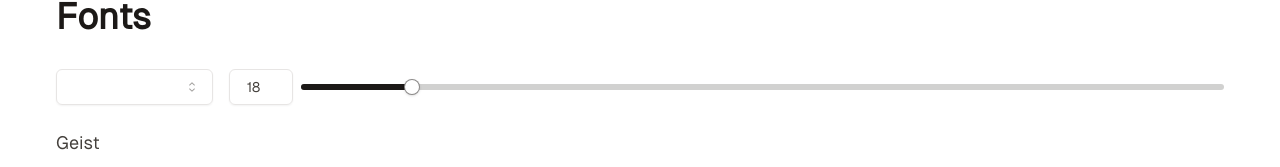
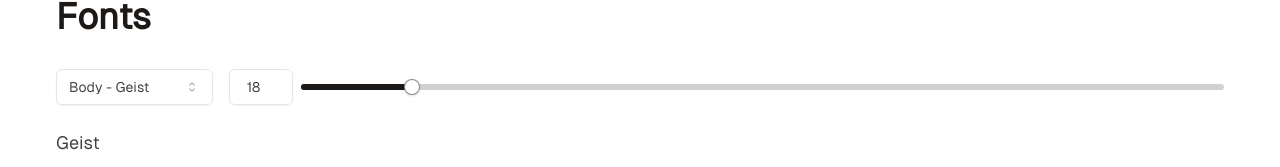
Before and after one commit to Sidd-underscore/lincoln-leek-web, a Next.js app: page /brand in a window 1280 px wide. Shown: the part 2139-2306 px from the top of the page. Built offline with nearby package versions, Linux system fonts and the light colour scheme.

Commit message:
[FIX] fonts select menu not working :(

```diff
--- a/components/brand/fonts.jsx
+++ b/components/brand/fonts.jsx
@@ -62,7 +62,7 @@ export function Fonts({ fonts }) {
               <SelectContent>
                 {Object.entries(fonts).flatMap(([key, value]) => {
                   return (
-                    <SelectItem value={key}>
+                    <SelectItem key={key} value={value}>
                       {value.name} - {value.fontName}
                     </SelectItem>
                   );
```
